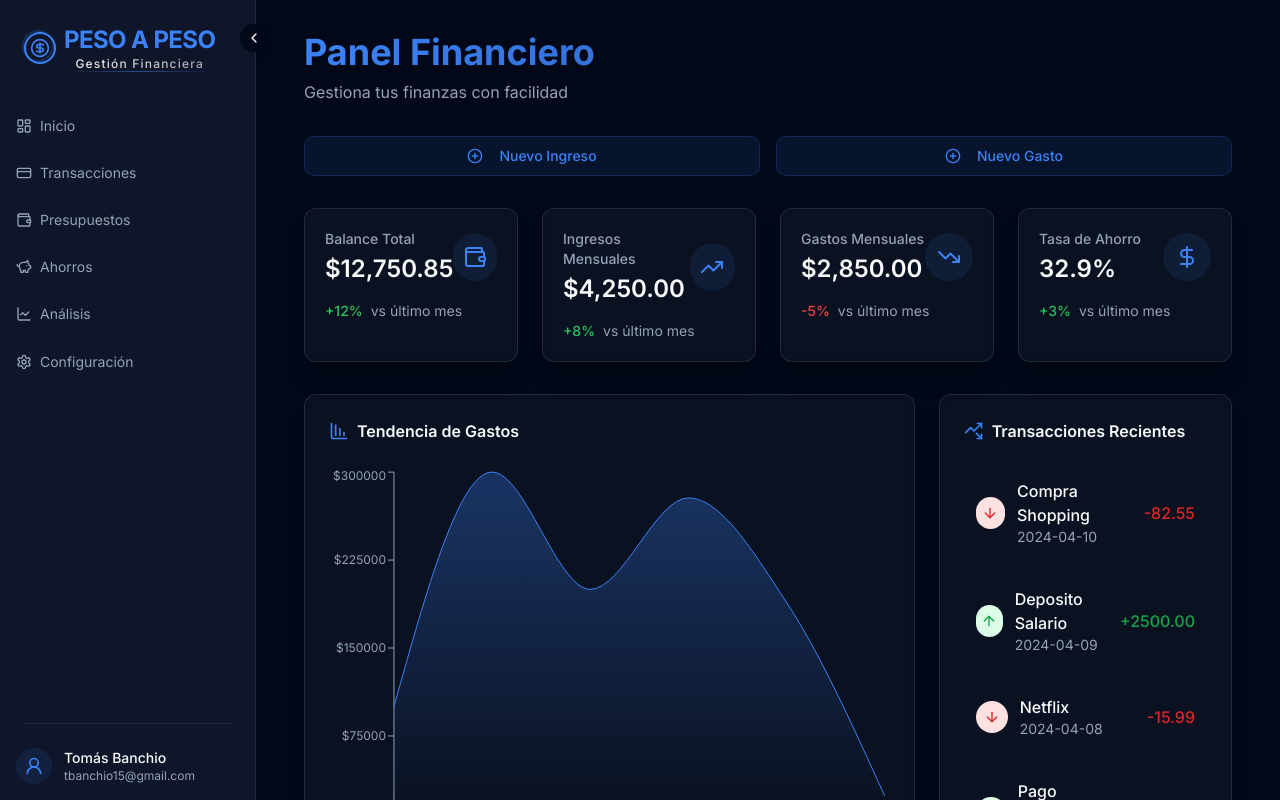
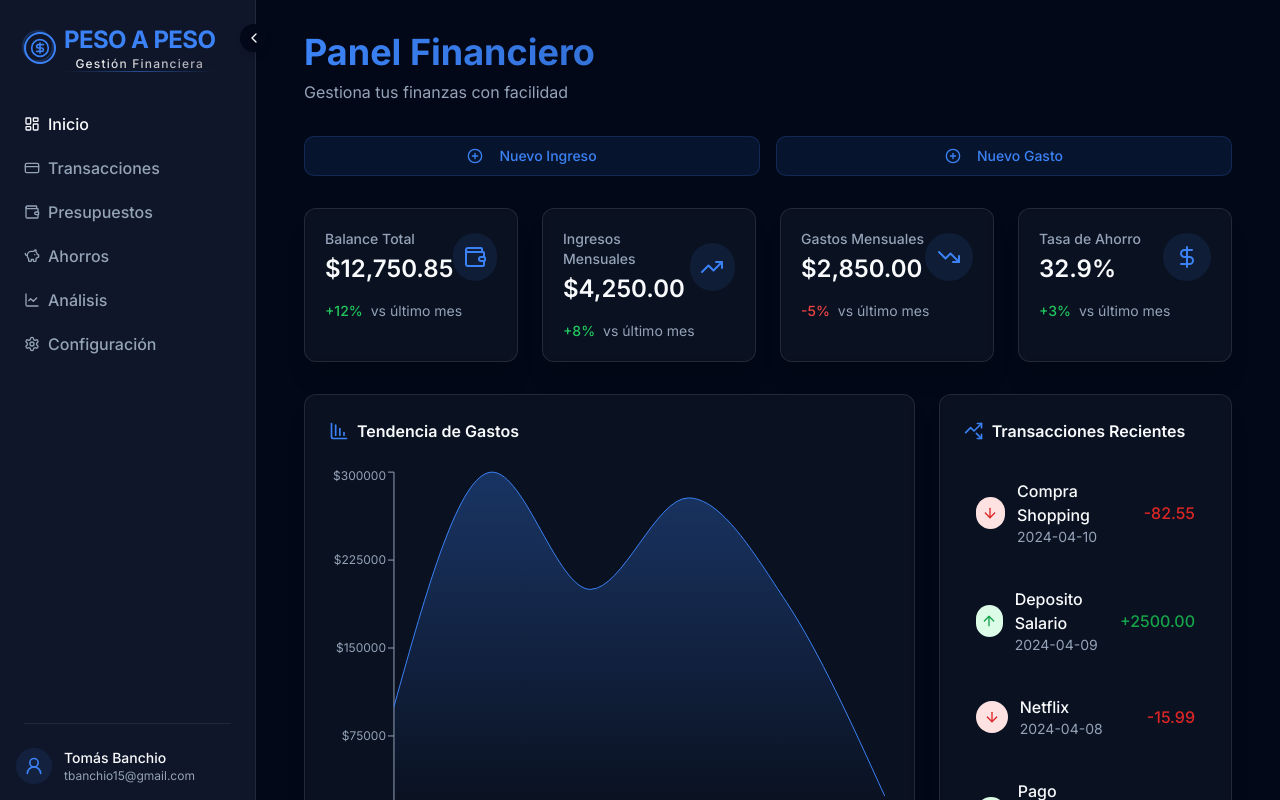
Before and after one commit to tomiban/peso-a-peso-app, a Next.js app: page / in a window 1280 px wide. Shown: the top 800 px of the page. Built offline with nearby package versions, Linux system fonts and the light colour scheme.

Commit message:
feat(sidebar): implementa funcion para renderizar los items de la sidebar

```diff
--- a/src/components/side-nav-bar.tsx
+++ b/src/components/side-nav-bar.tsx
@@ -5,12 +5,14 @@ import {
   CreditCard,
   LayoutDashboard,
   LineChart,
+  type LucideIcon,
   PiggyBank,
   Settings,
   UserRound,
   Wallet,
 } from 'lucide-react';
 import Link from 'next/link';
+import { usePathname } from 'next/navigation';
 
 import {
   Sidebar,
@@ -20,14 +22,13 @@ import {
   SidebarGroupContent,
   SidebarHeader,
   SidebarMenu,
-  SidebarMenuButton,
-  SidebarMenuItem,
   SidebarSeparator,
   useSidebar,
 } from '@/components/ui/sidebar';
 import { cn } from '@/lib/utils';
 
 import Logo from './logo';
+import { buttonVariants } from './ui/button';
 
 const SideBar = () => {
   const { open, toggleSidebar } = useSidebar();
@@ -66,25 +67,13 @@ const SideBar = () => {
           <SidebarGroup>
             <SidebarGroupContent>
               <SidebarMenu>
-                {menuItems.map(item => (
-                  <SidebarMenuItem key={item.title}>
-                    <SidebarMenuButton
-                      asChild
-                      tooltip={item.title}
-                      className="transition-colors duration-200"
-                    >
-                      <Link
-                        href={item.url}
-                        className="flex h-[2.7rem] items-center gap-2 text-muted-foreground hover:text-foreground"
-                      >
-                        <item.icon className="h-4 w-4" />
-                        <span className={cn(!open && 'hidden')}>
-                          {item.title}
-                        </span>
-                      </Link>
-                    </SidebarMenuButton>
-                  </SidebarMenuItem>
-                ))}
+                {menuItems.map(item =>
+                  SideBarItem({
+                    link: item.url,
+                    icon: item.icon,
+                    label: item.title,
+                  }),
+                )}
               </SidebarMenu>
             </SidebarGroupContent>
           </SidebarGroup>
@@ -109,4 +98,32 @@ const SideBar = () => {
   );
 };
 
+function SideBarItem({
+  link,
+  icon: Icon,
+  label,
+}: {
+  link: string;
+  icon: LucideIcon;
+  label: string;
+}) {
+  const pathname = usePathname();
+  const isActive = pathname === link;
+  return (
+    <div className="relative flex items-center">
+      <Link
+        href={link}
+        className={cn(
+          buttonVariants({ variant: 'ghost' }),
+          'w-full justify-start text-base text-muted-foreground hover:text-foreground',
+          isActive && 'text-foreground',
+        )}
+      >
+        <Icon className="h-4 w-4" />
+        {label}
+      </Link>
+    </div>
+  );
+}
+
 export default SideBar;
```
